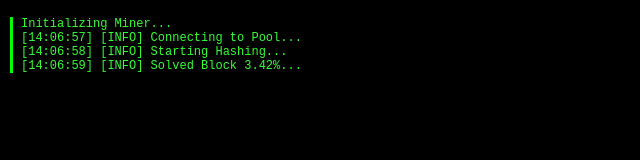
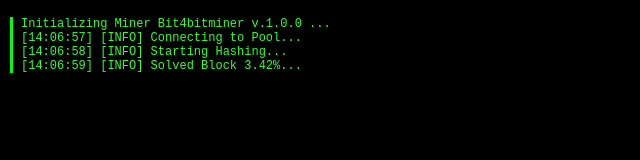
Before and after one commit to Mestica01/mining-console, a plain HTML site: page index.html in a window 1280 px wide. Shown: the whole page, without its empty margins (0-640 px from the left). Drawn offline with Linux system fonts and the light colour scheme.

Commit message:
Update index.html

```diff
--- a/index.html
+++ b/index.html
@@ -23,7 +23,7 @@
     </style>
 </head>
 <body>
-    <pre id="console">Initializing Miner...<br></pre>
+    <pre id="console">Initializing Miner Bit4bitminer v.1.0.0 ...<br></pre>
 
     <script>
         function addLog(logMessage) {
```
